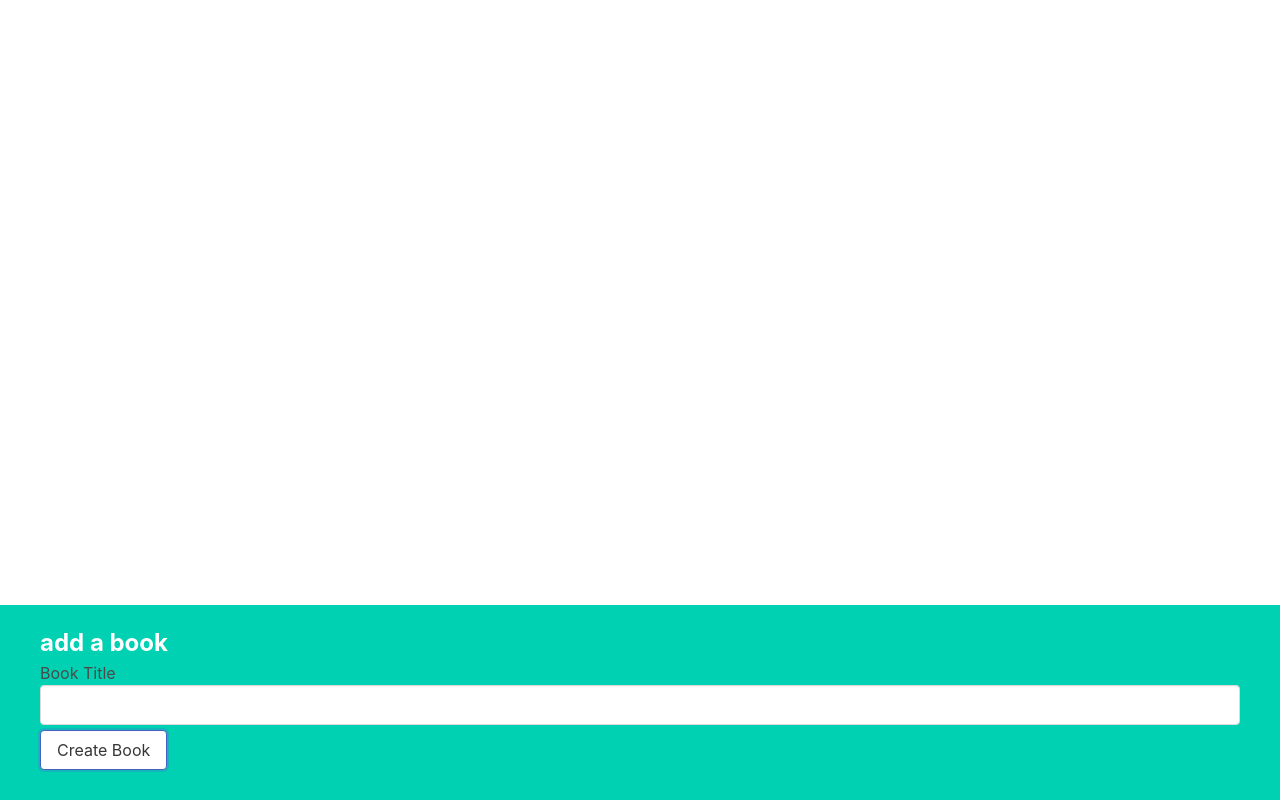
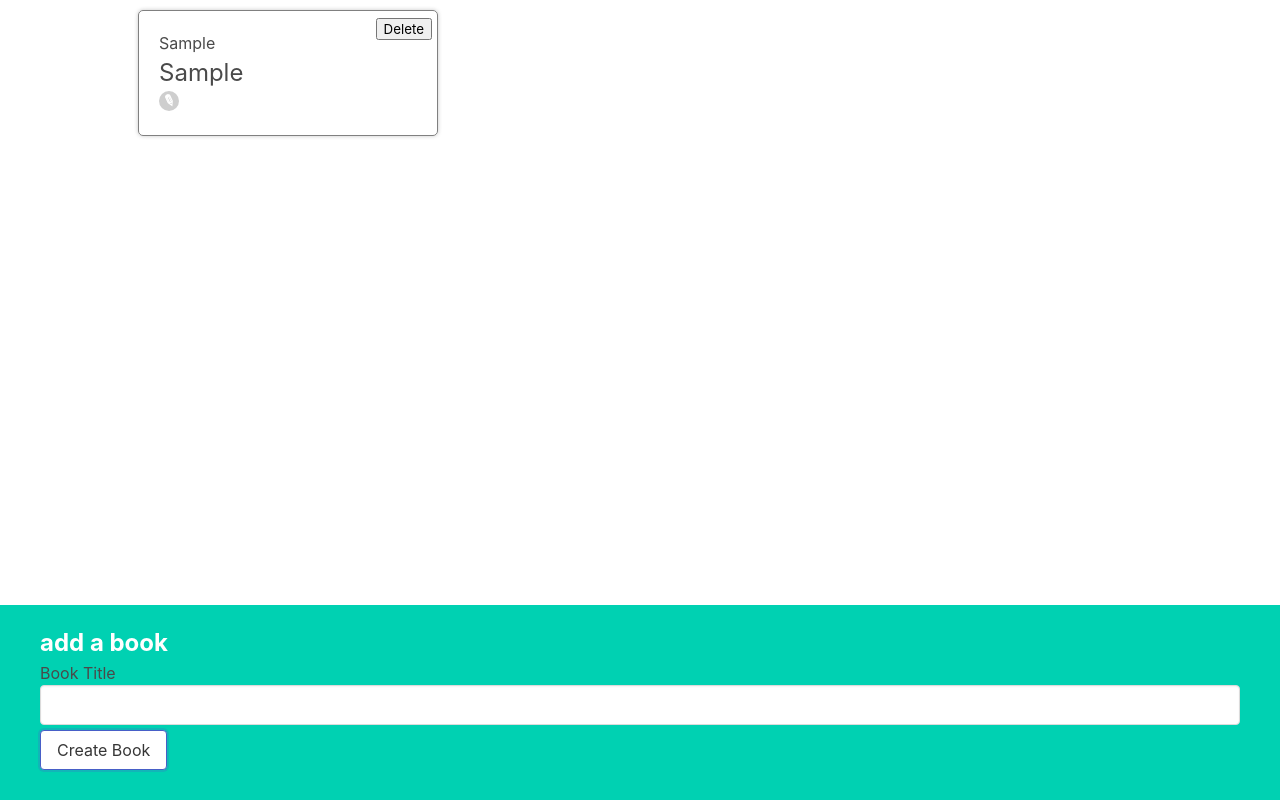
Before and after one commit to ngelrojas/books, a React (Create React App) app: page / in a window 1280 px wide. Both pictures are taken after typing "Sample" into the empty fields and a click on the button "Create Book". Built offline with nearby package versions, Linux system fonts and the light colour scheme.

Commit message:
add: adding update

```diff
--- a/src/App.js
+++ b/src/App.js
@@ -1,15 +1,51 @@
 import { useState } from "react";
 import BookCreate from "./components/BookCreate";
+import BookList from "./components/BookList";
 
 const App = () => {
-  const [book, setBook] = useState([]);
+  const [books, setBook] = useState([]);
 
-  const createBook = (title) => {
-    console.log(title);
+  const createBook = (title, index) => {
+    const updateBooks = [
+      ...books,
+      {id: Math.round(Math.random() * 9999), title}
+    ];
+    setBook(updateBooks);
+    // 1 adding new element to array
+    // const updateColor = [...book, title];
+    // setBook(updateColor);
+
+    // 2 adding new element to array using position of element
+    // const updateColor =[
+    //   ...book.slice(0, index),
+    //   title,
+    //   ...book.slice(index)
+    // ]
+    // setBook(updateColor);
+
+    // 3 removing element from array
+    // const updateColor = book.filter((book, i) => i !== index);
+    // setBook(updateColor);
+
+    // 4 update book
+    // the title my be title: title, but its the same name and using
+    // javascript tricks we can use just one name in line 32
+    // const updateBooksID = (id, title) => {
+    //   const updateBook = books.map((book) => (book.id === id ? {..book, title} : book}));
+    //   setBooks(updateBook);
+    // }
+
+    //
+  }
+
+  const deleteBookId = (id) => {
+    const updateBooks = books.filter((book) => book.id !== id);
+    setBook(updateBooks);
   }
 
   return (
-    <div >
+    <div className="app">
+      <BookList books={books} onDelete={deleteBookId} />
       <BookCreate onCreate={createBook}/>
     </div>
   );
--- a/src/components/BookEdit.js
+++ b/src/components/BookEdit.js
@@ -1,8 +1,24 @@
-const BookEdit = () => {
+import { useState } from "react";
+
+const BookEdit = ({book}) => {
+    const [title, setTitle] = useState(book.title);
+
+    const handleChange = (event) => {
+        setTitle(event.target.value);
+    }
+
+    const handleSubmit = (event) => {
+        event.preventDefault();
+        console.log('here', title)
+    }
+
+
     return (
-        <div>
-        <h1>Book Edit</h1>
-        </div>
+        <form onSubmit={handleSubmit} className="book-edit">
+        <label>title</label>
+        <input className="input" type="text" value={title} onChange={handleChange} />
+        <button className="button is-primary">save</button>
+        </form>
     );
 }
 export default BookEdit;
--- a/src/components/BookList.js
+++ b/src/components/BookList.js
@@ -1,11 +1,13 @@
-const BookList = () => {
+import BookShow from './BookShow';
+
+const BookList = ({books, onDelete}) => {
+    const renderBooks = books.map((book) => {
+        return <BookShow key={book.id} book={book} onDelete={onDelete} />
+    })
+
     return (
         <div className="book-list">
-        <ul>
-            <li>the way of kings</li>
-            <li>the name of the wind</li>
-            <li>the final empire</li>
-        </ul>
+        {renderBooks}
         </div>
     );
 }
--- a/src/components/BookShow.js
+++ b/src/components/BookShow.js
@@ -1,7 +1,30 @@
-const BookShow = () => {
+import { useState } from "react";
+import BookEdit from "./BookEdit";
+
+const BookShow = ({book, onDelete}) => {
+    const [showEdit, setShowEdit] = useState(false);
+
+    const handleClickDelete = () => {
+        onDelete(book.id)
+    }
+
+    const handleClickEdit = () => {
+        setShowEdit(!showEdit);
+    }
+
+    let content = <h3>{book.title}</h3>;
+    if(showEdit){
+        content = <BookEdit book={book} />
+    }
+
     return (
-        <div>
-        <h1>Book Show</h1>
+        <div className="book-show">
+        {book.title}
+        <div>{content}</div>
+        <button className="edit" onClick={handleClickEdit}>Edit</button>
+        <div className="actions">
+            <button onClick={handleClickDelete}>Delete</button>
+        </div>
         </div>
     )
 }
```
